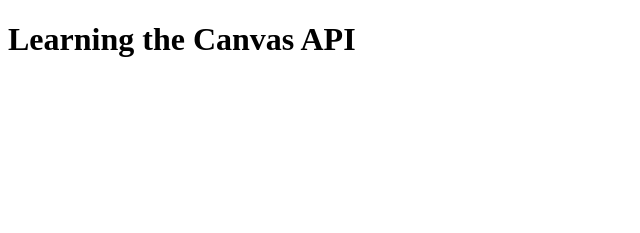
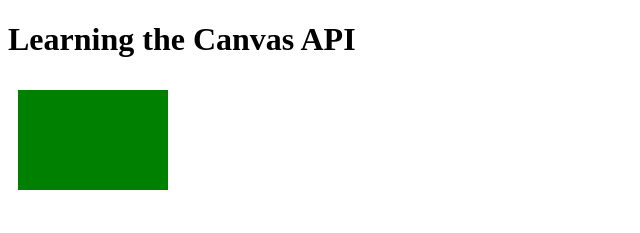
Before and after one commit to davlin0222/learning-canvas-api, a plain HTML site: page index.html in a window 1280 px wide. Shown: the whole page, without its empty margins (0-640 px from the left). Drawn offline with Linux system fonts and the light colour scheme.

Commit message:
Add green rectangle to canvas

```diff
--- a/index.html
+++ b/index.html
@@ -4,6 +4,7 @@
 		<meta charset="UTF-8" />
 		<meta name="viewport" content="width=device-width, initial-scale=1.0" />
 		<title>Learning Canvas API</title>
+		<script src="script.js" defer></script>
 	</head>
 	<body>
 		<h1>Learning the Canvas API</h1>
--- /dev/null
+++ b/script.js
@@ -0,0 +1,14 @@
+// Get reference to the <canvas> element
+const canvas = document.getElementById("canvas");
+
+// Get the 2D rendering context
+const ctx = canvas.getContext("2d");
+
+// Set fill color to green
+ctx.fillStyle = "green";
+
+// Draw a filled rectangle:
+// - top-left corner at (10, 10)
+// - width of 150 units
+// - height of 100 units
+ctx.fillRect(10, 10, 150, 100);
```
